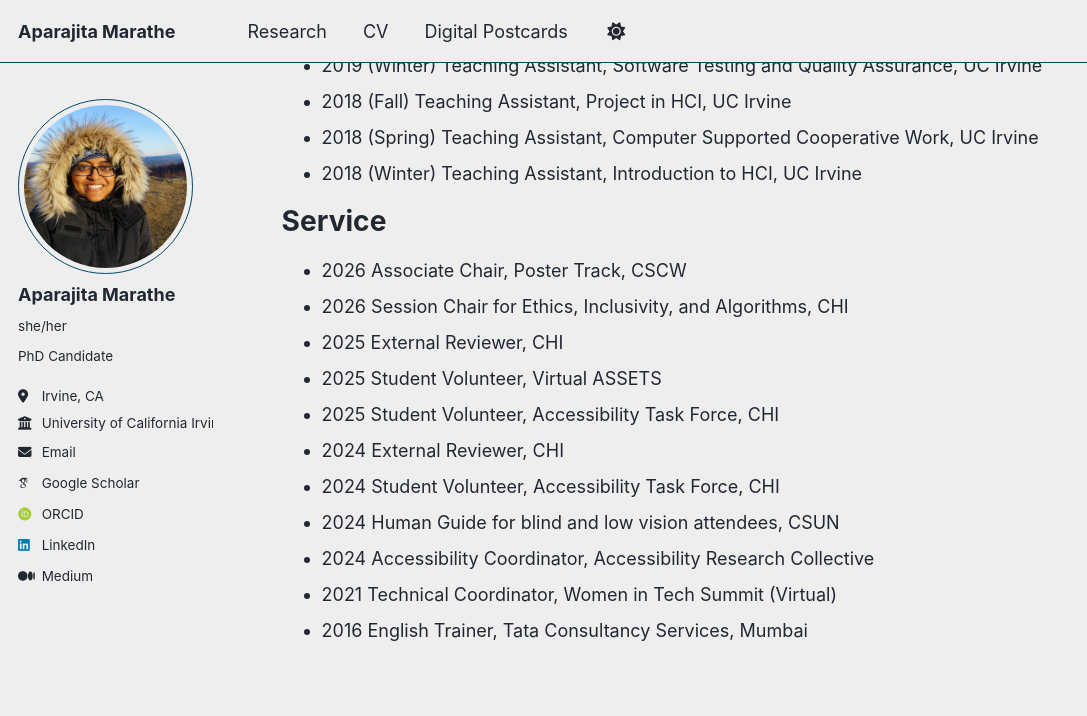
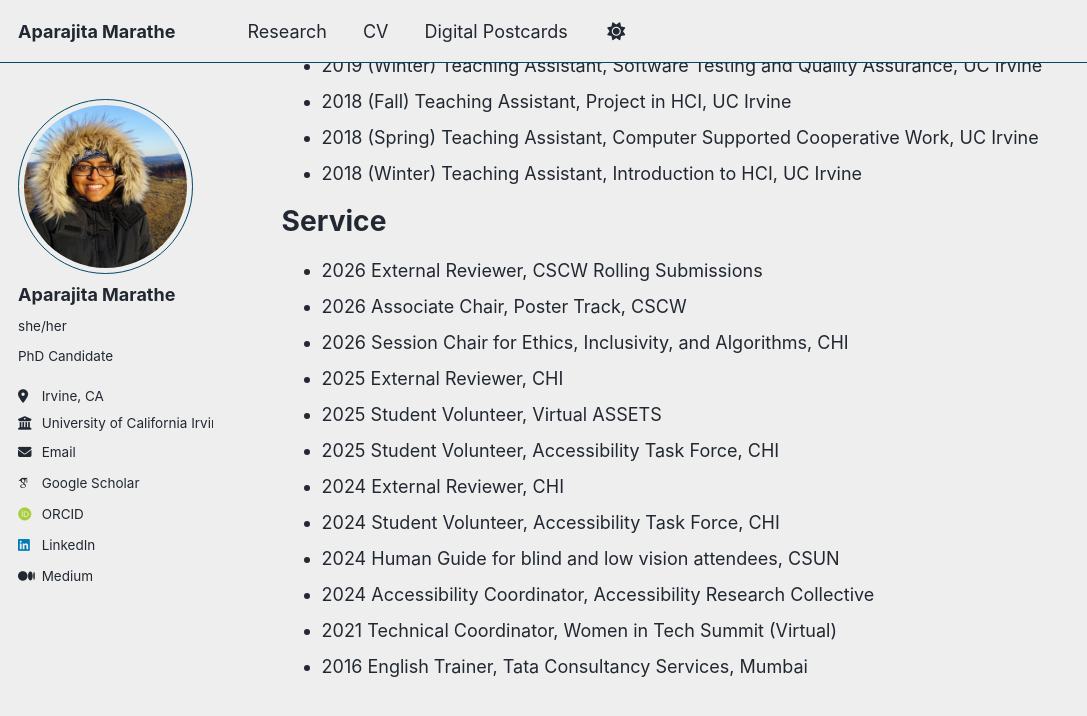
Before and after one commit to aparajitamarathe/aparajitamarathe.github.io, a Jekyll site: the page built from _pages/cv.md, in a window 1280 px wide and 900 px high, scrolled down 2418 px. Shown: the top 716 px of the window, without its empty margins (0-1087 px from the left). Built offline with Jekyll 4.4.1, drawn with Linux system fonts in a browser that asks for light colours; some web fonts are replaced.

Commit message:
Add 2026 External Reviewer role to CV

```diff
--- a/_pages/cv.md
+++ b/_pages/cv.md
@@ -88,6 +88,7 @@ Teaching
 
 Service
 ======
+* 2026 External Reviewer, CSCW Rolling Submissions
 * 2026 Associate Chair, Poster Track, CSCW
 * 2026 Session Chair for Ethics, Inclusivity, and Algorithms, CHI
 * 2025 External Reviewer, CHI
```
